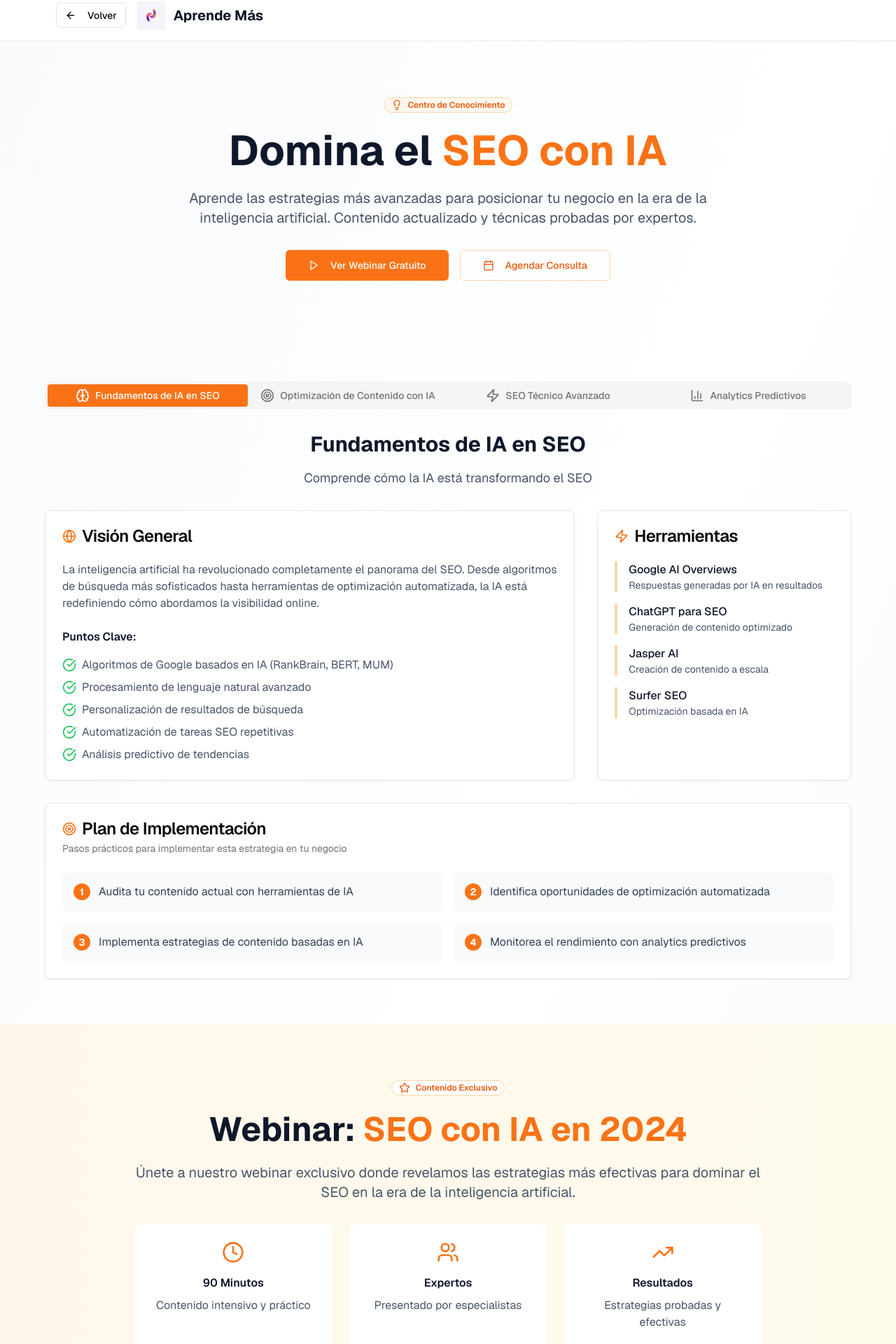
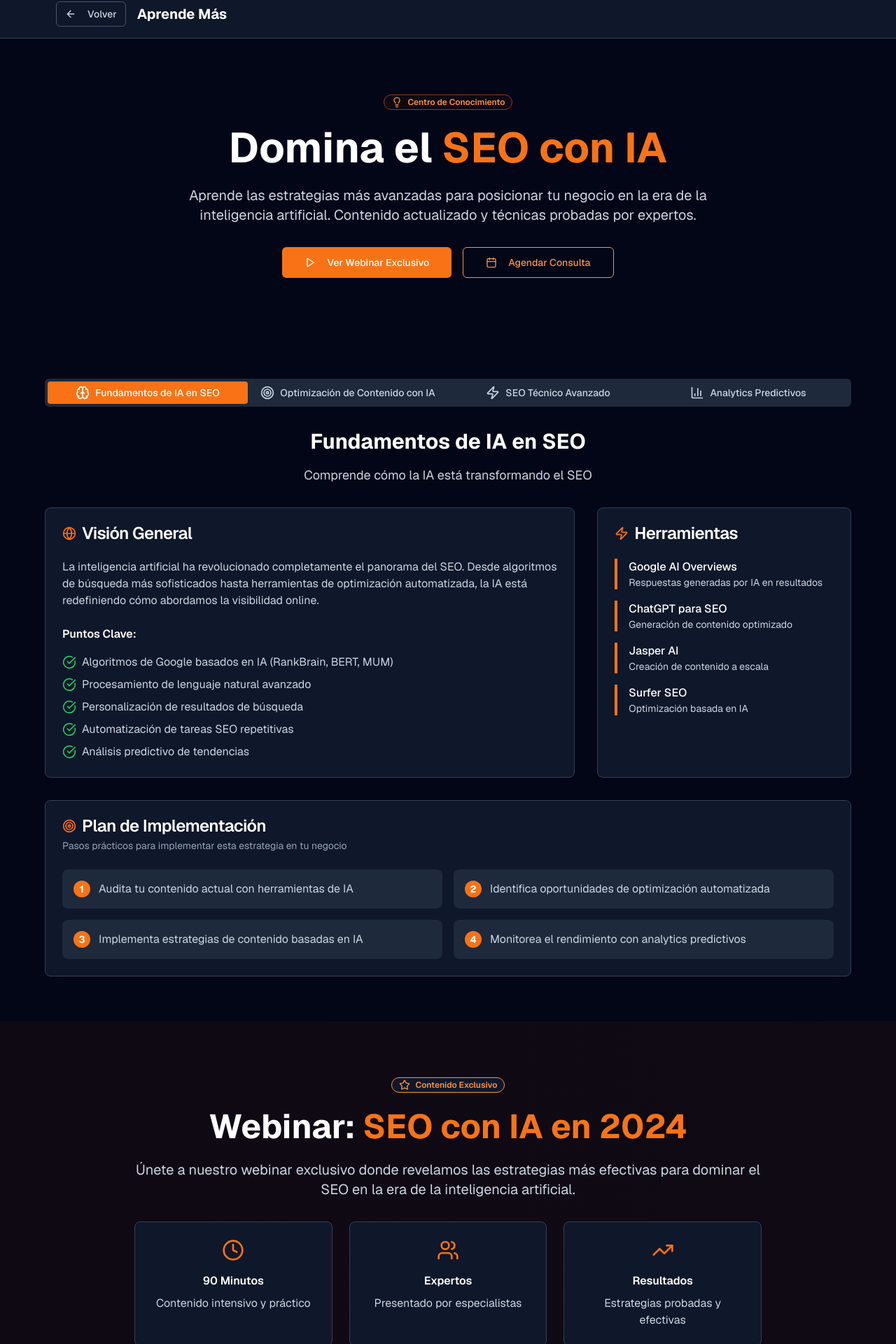
Before and after one commit to RaulRios100/RaulRios100, a Next.js app: page /aprende-mas in a window 1280 px wide. Shown: the part 14-1934 px from the top of the page at 70% size. Built offline with nearby package versions, Linux system fonts and the light colour scheme.

Commit message:
feat: update navigation and aprende-mas page to dark mode
Remove logo, update to dark theme, remove "gratuito" mentions

#VERCEL_SKIP

Co-authored-by: null <110416802+RaulRios100@users.noreply.github.com>

```diff
--- a/app/aprende-mas/page.tsx
+++ b/app/aprende-mas/page.tsx
@@ -150,35 +150,32 @@ export default function AprendeMasPage() {
   const currentStrategy = strategies.find((s) => s.id === activeTab)
 
   return (
-    <div className="min-h-screen bg-gradient-to-br from-slate-50 via-white to-slate-100 dark:from-slate-950 dark:via-slate-900 dark:to-slate-800">
+    <div className="min-h-screen bg-slate-950">
       <NavigationHeader title="Aprende Más" />
 
       {/* Hero Section */}
       <section className="py-20 px-4">
         <div className="max-w-6xl mx-auto text-center">
-          <Badge
-            variant="outline"
-            className="mb-6 text-orange-600 border-orange-200 bg-orange-50 dark:bg-orange-950 dark:border-orange-800"
-          >
+          <Badge variant="outline" className="mb-6 text-orange-400 border-orange-800 bg-orange-950/20">
             <Lightbulb className="mr-2 h-4 w-4" />
             Centro de Conocimiento
           </Badge>
-          <h1 className="text-4xl md:text-6xl font-bold text-slate-900 dark:text-white mb-6">
+          <h1 className="text-4xl md:text-6xl font-bold text-white mb-6">
             Domina el <span className="text-orange-500">SEO con IA</span>
           </h1>
-          <p className="text-xl text-slate-600 dark:text-slate-300 mb-8 max-w-3xl mx-auto">
+          <p className="text-xl text-slate-300 mb-8 max-w-3xl mx-auto">
             Aprende las estrategias más avanzadas para posicionar tu negocio en la era de la inteligencia artificial.
             Contenido actualizado y técnicas probadas por expertos.
           </p>
           <div className="flex flex-col sm:flex-row gap-4 justify-center">
             <Button size="lg" className="bg-orange-500 hover:bg-orange-600 text-white">
               <Play className="mr-2 h-5 w-5" />
-              Ver Webinar Gratuito
+              Ver Webinar Exclusivo
             </Button>
             <Button
               size="lg"
               variant="outline"
-              className="border-orange-200 text-orange-600 hover:bg-orange-50 dark:border-orange-800 dark:text-orange-400 bg-transparent"
+              className="border-orange-400 text-orange-400 hover:bg-orange-950/20 bg-transparent"
             >
               <Calendar className="mr-2 h-5 w-5" />
               Agendar Consulta
@@ -191,12 +188,12 @@ export default function AprendeMasPage() {
       <section className="py-16 px-4">
         <div className="max-w-6xl mx-auto">
           <Tabs value={activeTab} onValueChange={setActiveTab} className="w-full">
-            <TabsList className="grid w-full grid-cols-2 lg:grid-cols-4 mb-8">
+            <TabsList className="grid w-full grid-cols-2 lg:grid-cols-4 mb-8 bg-slate-800 border-slate-700">
               {strategies.map((strategy) => (
                 <TabsTrigger
                   key={strategy.id}
                   value={strategy.id}
-                  className="flex items-center gap-2 data-[state=active]:bg-orange-500 data-[state=active]:text-white"
+                  className="flex items-center gap-2 data-[state=active]:bg-orange-500 data-[state=active]:text-white text-slate-300"
                 >
                   {strategy.icon}
                   <span className="hidden sm:inline">{strategy.title}</span>
@@ -207,28 +204,28 @@ export default function AprendeMasPage() {
             {strategies.map((strategy) => (
               <TabsContent key={strategy.id} value={strategy.id} className="space-y-8">
                 <div className="text-center mb-8">
-                  <h2 className="text-3xl font-bold text-slate-900 dark:text-white mb-4">{strategy.title}</h2>
-                  <p className="text-lg text-slate-600 dark:text-slate-300">{strategy.description}</p>
+                  <h2 className="text-3xl font-bold text-white mb-4">{strategy.title}</h2>
+                  <p className="text-lg text-slate-300">{strategy.description}</p>
                 </div>
 
                 <div className="grid lg:grid-cols-3 gap-8">
                   {/* Overview */}
-                  <Card className="lg:col-span-2">
+                  <Card className="lg:col-span-2 bg-slate-900 border-slate-700">
                     <CardHeader>
-                      <CardTitle className="flex items-center gap-2">
+                      <CardTitle className="flex items-center gap-2 text-white">
                         <Globe className="h-5 w-5 text-orange-500" />
                         Visión General
                       </CardTitle>
                     </CardHeader>
                     <CardContent>
-                      <p className="text-slate-600 dark:text-slate-300 mb-6">{strategy.content.overview}</p>
+                      <p className="text-slate-300 mb-6">{strategy.content.overview}</p>
 
-                      <h4 className="font-semibold text-slate-900 dark:text-white mb-4">Puntos Clave:</h4>
+                      <h4 className="font-semibold text-white mb-4">Puntos Clave:</h4>
                       <ul className="space-y-2">
                         {strategy.content.keyPoints.map((point, index) => (
                           <li key={index} className="flex items-start gap-2">
                             <CheckCircle className="h-5 w-5 text-green-500 mt-0.5 flex-shrink-0" />
-                            <span className="text-slate-600 dark:text-slate-300">{point}</span>
+                            <span className="text-slate-300">{point}</span>
                           </li>
                         ))}
                       </ul>
@@ -236,18 +233,18 @@ export default function AprendeMasPage() {
                   </Card>
 
                   {/* Tools */}
-                  <Card>
+                  <Card className="bg-slate-900 border-slate-700">
                     <CardHeader>
-                      <CardTitle className="flex items-center gap-2">
+                      <CardTitle className="flex items-center gap-2 text-white">
                         <Zap className="h-5 w-5 text-orange-500" />
                         Herramientas
                       </CardTitle>
                     </CardHeader>
                     <CardContent className="space-y-4">
                       {strategy.content.tools.map((tool, index) => (
-                        <div key={index} className="border-l-4 border-orange-200 pl-4">
-                          <h5 className="font-medium text-slate-900 dark:text-white">{tool.name}</h5>
-                          <p className="text-sm text-slate-600 dark:text-slate-300">{tool.description}</p>
+                        <div key={index} className="border-l-4 border-orange-500 pl-4">
+                          <h5 className="font-medium text-white">{tool.name}</h5>
+                          <p className="text-sm text-slate-300">{tool.description}</p>
                         </div>
                       ))}
                     </CardContent>
@@ -255,25 +252,24 @@ export default function AprendeMasPage() {
                 </div>
 
                 {/* Implementation */}
-                <Card>
+                <Card className="bg-slate-900 border-slate-700">
                   <CardHeader>
-                    <CardTitle className="flex items-center gap-2">
+                    <CardTitle className="flex items-center gap-2 text-white">
                       <Target className="h-5 w-5 text-orange-500" />
                       Plan de Implementación
                     </CardTitle>
-                    <CardDescription>Pasos prácticos para implementar esta estrategia en tu negocio</CardDescription>
+                    <CardDescription className="text-slate-400">
+                      Pasos prácticos para implementar esta estrategia en tu negocio
+                    </CardDescription>
                   </CardHeader>
                   <CardContent>
                     <div className="grid md:grid-cols-2 gap-4">
                       {strategy.content.implementation.map((step, index) => (
-                        <div
-                          key={index}
-                          className="flex items-start gap-3 p-4 bg-slate-50 dark:bg-slate-800 rounded-lg"
-                        >
+                        <div key={index} className="flex items-start gap-3 p-4 bg-slate-800 rounded-lg">
                           <div className="bg-orange-500 text-white rounded-full w-6 h-6 flex items-center justify-center text-sm font-bold flex-shrink-0">
                             {index + 1}
                           </div>
-                          <p className="text-slate-700 dark:text-slate-300">{step}</p>
+                          <p className="text-slate-300">{step}</p>
                         </div>
                       ))}
                     </div>
@@ -286,38 +282,35 @@ export default function AprendeMasPage() {
       </section>
 
       {/* Webinar Section */}
-      <section className="py-20 px-4 bg-gradient-to-r from-orange-50 to-amber-50 dark:from-orange-950/20 dark:to-amber-950/20">
+      <section className="py-20 px-4 bg-gradient-to-r from-orange-950/20 to-amber-950/20">
         <div className="max-w-4xl mx-auto text-center">
-          <Badge
-            variant="outline"
-            className="mb-6 text-orange-600 border-orange-200 bg-white dark:bg-slate-900 dark:border-orange-800"
-          >
+          <Badge variant="outline" className="mb-6 text-orange-400 border-orange-400 bg-slate-900">
             <Star className="mr-2 h-4 w-4" />
             Contenido Exclusivo
           </Badge>
-          <h2 className="text-3xl md:text-5xl font-bold text-slate-900 dark:text-white mb-6">
+          <h2 className="text-3xl md:text-5xl font-bold text-white mb-6">
             Webinar: <span className="text-orange-500">SEO con IA en 2024</span>
           </h2>
-          <p className="text-xl text-slate-600 dark:text-slate-300 mb-8">
+          <p className="text-xl text-slate-300 mb-8">
             Únete a nuestro webinar exclusivo donde revelamos las estrategias más efectivas para dominar el SEO en la
             era de la inteligencia artificial.
           </p>
 
           <div className="grid md:grid-cols-3 gap-6 mb-8">
-            <div className="bg-white dark:bg-slate-800 p-6 rounded-lg shadow-sm">
+            <div className="bg-slate-900 p-6 rounded-lg border border-slate-700">
               <Clock className="h-8 w-8 text-orange-500 mx-auto mb-4" />
-              <h3 className="font-semibold text-slate-900 dark:text-white mb-2">90 Minutos</h3>
-              <p className="text-slate-600 dark:text-slate-300">Contenido intensivo y práctico</p>
+              <h3 className="font-semibold text-white mb-2">90 Minutos</h3>
+              <p className="text-slate-300">Contenido intensivo y práctico</p>
             </div>
-            <div className="bg-white dark:bg-slate-800 p-6 rounded-lg shadow-sm">
+            <div className="bg-slate-900 p-6 rounded-lg border border-slate-700">
               <Users className="h-8 w-8 text-orange-500 mx-auto mb-4" />
-              <h3 className="font-semibold text-slate-900 dark:text-white mb-2">Expertos</h3>
-              <p className="text-slate-600 dark:text-slate-300">Presentado por especialistas</p>
+              <h3 className="font-semibold text-white mb-2">Expertos</h3>
+              <p className="text-slate-300">Presentado por especialistas</p>
             </div>
-            <div className="bg-white dark:bg-slate-800 p-6 rounded-lg shadow-sm">
+            <div className="bg-slate-900 p-6 rounded-lg border border-slate-700">
               <TrendingUp className="h-8 w-8 text-orange-500 mx-auto mb-4" />
-              <h3 className="font-semibold text-slate-900 dark:text-white mb-2">Resultados</h3>
-              <p className="text-slate-600 dark:text-slate-300">Estrategias probadas y efectivas</p>
+              <h3 className="font-semibold text-white mb-2">Resultados</h3>
+              <p className="text-slate-300">Estrategias probadas y efectivas</p>
             </div>
           </div>
 
@@ -331,7 +324,7 @@ export default function AprendeMasPage() {
       {/* Audit Section */}
       <section className="py-20 px-4">
         <div className="max-w-4xl mx-auto">
-          <div className="bg-gradient-to-br from-slate-900 via-slate-800 to-slate-900 dark:from-slate-950 dark:via-slate-900 dark:to-slate-950 rounded-2xl p-8 md:p-12 text-white">
+          <div className="bg-gradient-to-br from-slate-900 via-slate-800 to-slate-900 rounded-2xl p-8 md:p-12 text-white border border-slate-700">
             <div className="text-center mb-8">
               <Badge variant="outline" className="mb-6 text-orange-400 border-orange-400 bg-orange-950/20">
                 <Search className="mr-2 h-4 w-4" />
@@ -364,7 +357,7 @@ export default function AprendeMasPage() {
                   ))}
                 </ul>
               </div>
-              <div className="bg-slate-800/50 p-6 rounded-lg">
+              <div className="bg-slate-800/50 p-6 rounded-lg border border-slate-700">
                 <h3 className="text-xl font-semibold text-orange-400 mb-4">Proceso:</h3>
                 <div className="space-y-3">
                   <div className="flex items-center gap-3">
@@ -390,7 +383,16 @@ export default function AprendeMasPage() {
             </div>
 
             <div className="text-center">
-              <Button size="lg" className="bg-orange-500 hover:bg-orange-600 text-white">
+              <Button
+                size="lg"
+                className="bg-orange-500 hover:bg-orange-600 text-white"
+                onClick={() =>
+                  window.open(
+                    "https://wa.me/5256202022210?text=Hola%2C%20me%20interesa%20solicitar%20una%20auditor%C3%ADa%20SEO%20para%20mi%20negocio.%20%C2%BFPodr%C3%ADan%20ayudarme%3F",
+                    "_blank",
+                  )
+                }
+              >
                 <MessageSquare className="mr-2 h-5 w-5" />
                 Solicitar Auditoría
               </Button>
@@ -400,7 +402,7 @@ export default function AprendeMasPage() {
       </section>
 
       {/* CTA Section */}
-      <section className="py-20 px-4 bg-gradient-to-br from-slate-900 via-slate-800 to-slate-900 dark:from-slate-950 dark:via-slate-900 dark:to-slate-950 text-white">
+      <section className="py-20 px-4 bg-gradient-to-br from-slate-900 via-slate-800 to-slate-900 text-white">
         <div className="max-w-4xl mx-auto text-center">
           <h2 className="text-3xl md:text-5xl font-bold mb-6">
             ¿Listo para implementar estas <span className="text-orange-400">estrategias avanzadas</span>?
--- a/components/navigation-header.tsx
+++ b/components/navigation-header.tsx
@@ -2,7 +2,6 @@
 
 import { Button } from "@/components/ui/button"
 import { ArrowLeft } from "lucide-react"
-import Image from "next/image"
 
 interface NavigationHeaderProps {
   title: string
@@ -11,20 +10,22 @@ interface NavigationHeaderProps {
 
 export default function NavigationHeader({ title, showBackButton = true }: NavigationHeaderProps) {
   return (
-    <header className="bg-white dark:bg-slate-800 border-b border-slate-200 dark:border-slate-700 sticky top-0 z-50">
+    <header className="bg-slate-900 border-b border-slate-700 sticky top-0 z-50">
       <div className="max-w-6xl mx-auto px-4 py-4">
         <div className="flex items-center justify-between">
           <div className="flex items-center gap-4">
             {showBackButton && (
-              <Button variant="outline" size="sm" className="bg-transparent" onClick={() => window.history.back()}>
+              <Button
+                variant="outline"
+                size="sm"
+                className="bg-transparent border-slate-600 text-slate-300 hover:bg-slate-800"
+                onClick={() => window.history.back()}
+              >
                 <ArrowLeft className="mr-2 h-4 w-4" />
                 Volver
               </Button>
             )}
-            <div className="flex items-center gap-3">
-              <Image src="/logo.png" alt="Logo" width={40} height={40} className="w-10 h-10" />
-              <h1 className="text-xl font-bold text-slate-900 dark:text-white">{title}</h1>
-            </div>
+            <h1 className="text-xl font-bold text-white">{title}</h1>
           </div>
         </div>
       </div>
```
